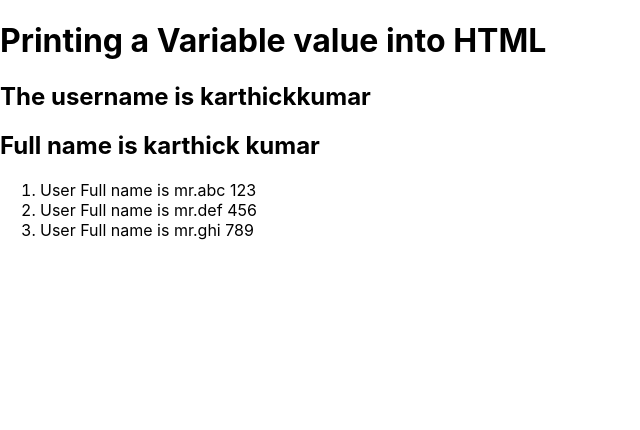
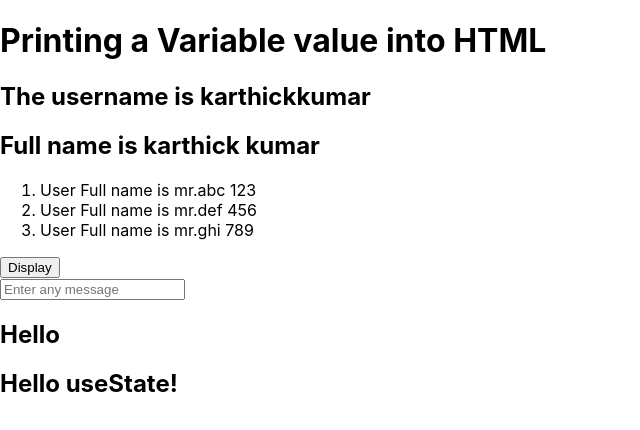
Before and after one commit to karthickvkumar/vcentry28, a React (Create React App) app in the folder learning-react/: page /print in a window 1280 px wide. Shown: the top 430 px of the page, without its empty margins (0-640 px from the left). Built offline with nearby package versions, Linux system fonts and the light colour scheme.

Commit message:
commit message

```diff
--- a/learning-react/src/pages/print-output.js
+++ b/learning-react/src/pages/print-output.js
@@ -1,8 +1,13 @@
-import React from 'react';
+import React, {useState} from 'react';
 
 const PrintOutputPage = () => {
 
-  var username = "karthickkumar";
+  // let [variableName, functionName] = useState(initailData);
+  let [contentMessage, updateContentMessage] = useState("Hello useState!");
+
+  var username = "karthickkumar";  // Function Scope (Local scope)
+  let name = ""; // Block level scope (Local scope)
+  const age = 10;
   // Interpolation {variableName}   -- Primitive type
 
   var userDetails = {
@@ -30,9 +35,50 @@ const PrintOutputPage = () => {
     return(
       <li key={index}>User Full name is {value.firstName} {value.lastName}</li>
     )
+  });
+
+  /*
+  Callback Function  () => {}
+  variableName.map((value, index) => {
+
   })
+ */
+  console.log(finalResult);
 
-  console.log(finalResult);
+  function displays(){
+    // ES5 Function Syntax
+    //Function Level Scope
+    if(true){
+      //Block Level Scope
+      var userOld = "ES5";
+      let userNew = "ES6";   // can reassign value
+      const userConst = "ES100";   // cannot reassign value
+      console.log(userNew);
+      console.log(userConst);
+
+      //Edit
+      userOld = "0000";
+      userNew = "1111";
+      userConst = "2222";
+      console.log(userNew);
+    }
+     console.log(userOld);
+  }
+
+  let userMessage = "Hello";
+
+  const display = () => {
+    // ES6 Function Syntax
+    const message = "Hello! Good Day";
+    alert(message);
+  }
+
+  const getInputValue = (event) => {
+    // console.log(event.target.value);
+    userMessage = event.target.value;
+    console.log(userMessage);
+  }
+
 
   return (
     <div>
@@ -43,6 +89,13 @@ const PrintOutputPage = () => {
       <ol>
         {finalResult}
       </ol>
+
+      <button onClick={() => display()}>Display</button>
+      <br/>
+
+      <input type="text" placeholder="Enter any message" onChange={getInputValue} />
+      <h2>{userMessage}</h2>
+      <h2>{contentMessage}</h2>
     </div>
   );
 };
```
